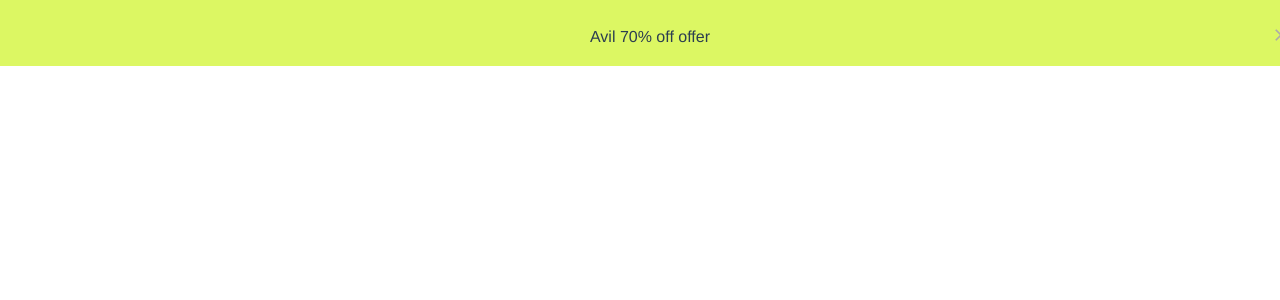
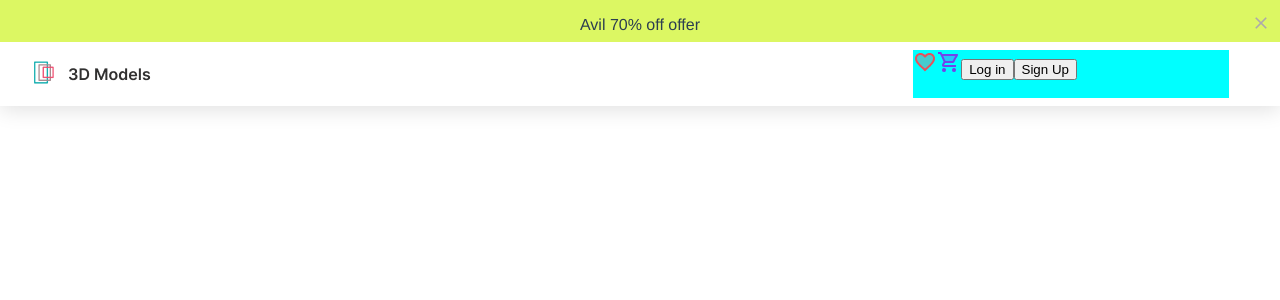
Before and after one commit to Harshit9651/figma2, a Vue app: page / in a window 1280 px wide. Shown: the top 300 px of the page. Built offline with nearby package versions, Linux system fonts and the light colour scheme.

Commit message:
making navbar

```diff
--- a/src/App.vue
+++ b/src/App.vue
@@ -28,6 +28,6 @@ body{
   -moz-osx-font-smoothing: grayscale;
   /* text-align: center; */
   color: #2c3e50;
-  max-width: 1440px;
+  width:100%;
 }
 </style>
--- a/src/components/HomePage.vue
+++ b/src/components/HomePage.vue
@@ -3,6 +3,17 @@
     <div class="avil-offer">
       <p>Avil 70% off offer</p>
       <div class="cros"><img src="../assets/close.png" alt="" /></div>
+    </div>
+    <div class="navbar">
+      <div class="image left-bar">
+        <img src="../assets/Frame 22.png" alt="" />
+      </div>
+      <div class="right-bar">
+        <img src="../assets/favorite.png" alt="" />
+        <img src="../assets/shopping_cart.png" alt="" />
+        <button class="button1">Log in</button>
+        <button class="button2">Sign Up</button>
+      </div>
     </div>
   </div>
 </template>
@@ -15,7 +26,6 @@ export default {
 
 <style lang="scss" scoped>
 .main {
-  background-color: aquamarine;
   height: 100%;
   width: 100%;
   .avil-offer {
@@ -23,10 +33,6 @@ export default {
     height: 2.65rem;
     background: #dcf763;
     display: flex;
-    padding-top: 12px;
-    padding-right: 10px;
-    padding-bottom: 12px;
-    padding-left: 10px;
     justify-content: center;
     position: relative;
     .cros {
@@ -35,5 +41,65 @@ export default {
       margin-top: 1%;
     }
   }
+  .navbar {
+    background-color: rgb(255, 255, 255);
+    height: 4rem;
+    max-width: 100%;
+    box-shadow: 0px 4px 20px 0px #0000001f;
+    display: flex;
+    align-items: center;
+
+    .image {
+      width: 7.2rem;
+      height: 2rem;
+      margin-left: 30px;
+    }
+    .right-bar {
+      width: 19.75rem;
+      height: 3rem;
+      background-color: aqua;
+      margin-left: 60% ;
+      .button1{
+      button {
+        all: unset;
+        display: inline-block;
+        background: transparent;
+        border: 1px solid #007bff;
+
+        color: #007bff;
+        padding: 10px 20px;
+        font-size: 16px;
+        border-radius: 1.5rem;
+        cursor: pointer;
+        transition: background-color 0.3s ease;
+      }
+
+      button:hover {
+        background-color: #007bff;
+        color: #fff;
+      }
+    }
+    .button2{
+      button {
+        all: unset;
+        display: inline-block;
+        background: transparent;
+        border: 1px solid #007bff;
+
+        color: #007bff;
+        padding: 10px 20px;
+        font-size: 16px;
+        border-radius: 1.5rem;
+        cursor: pointer;
+        transition: background-color 0.3s ease;
+      }
+
+      button:hover {
+        background-color: #007bff;
+        color: #fff;
+      }
+    }
+    }
+  }
 }
 </style>
```
Also changed, not shown: src/assets/favorite.png (added), src/assets/shopping_cart.png (added).
